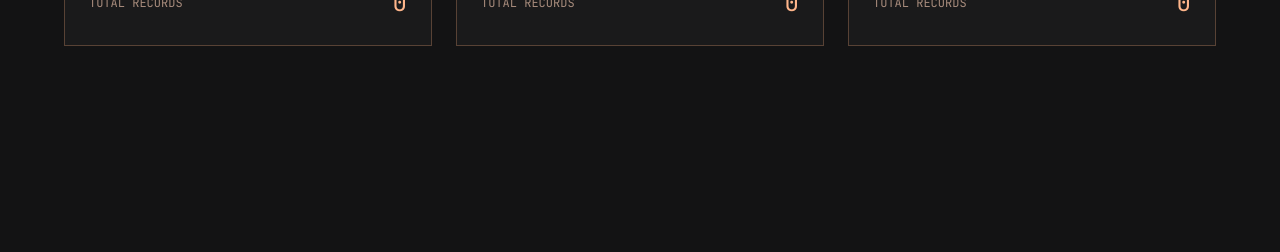
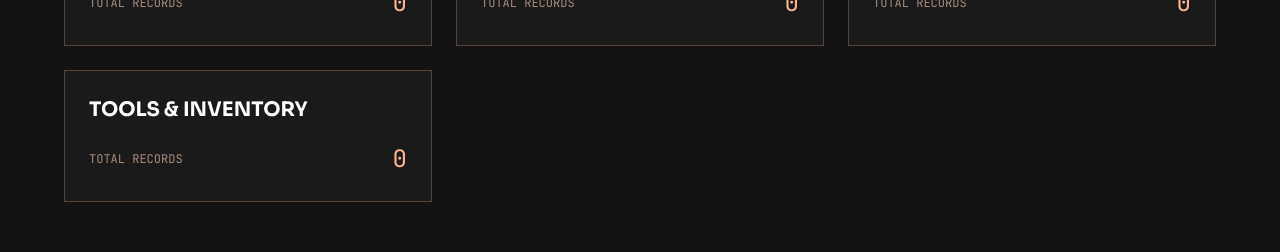
Before and after one commit to GDC-SCTCE/Website, a Next.js app: page /admin in a window 1280 px wide. Shown: the part 339-591 px from the top of the page. Built offline with nearby package versions, Linux system fonts and the light colour scheme; no server answers; the database is empty.

Commit message:
added tools to admin dahboard

```diff
--- a/src/app/admin/page.tsx
+++ b/src/app/admin/page.tsx
@@ -4,10 +4,11 @@ import prisma from "@/lib/prisma";
 export const dynamic = "force-dynamic";
 
 export default async function AdminDashboard() {
-  const [questCount, gameCount, teamCount] = await Promise.all([
+  const [questCount, gameCount, teamCount, toolCount] = await Promise.all([
     prisma.quest.count(),
     prisma.game.count(),
     prisma.teamMember.count(),
+    prisma.tool.count(),
   ]);
 
   return (
@@ -43,6 +44,14 @@ export default async function AdminDashboard() {
             <span className="font-mono text-[24px] text-[#FFB68B]">{teamCount}</span>
           </div>
         </Link>
+
+        <Link href="/admin/tools" className="bg-[#1A1A1B] border border-[#584235] p-6 hover:border-[#FF7A00] transition-colors group no-underline">
+          <h2 className="font-sora font-bold text-[20px] text-white group-hover:text-[#FF7A00] transition-colors mb-4">TOOLS & INVENTORY</h2>
+          <div className="flex justify-between items-center">
+            <span className="font-mono text-[12px] text-[#A78B7C]">TOTAL RECORDS</span>
+            <span className="font-mono text-[24px] text-[#FFB68B]">{toolCount}</span>
+          </div>
+        </Link>
       </div>
     </div>
   );
```
